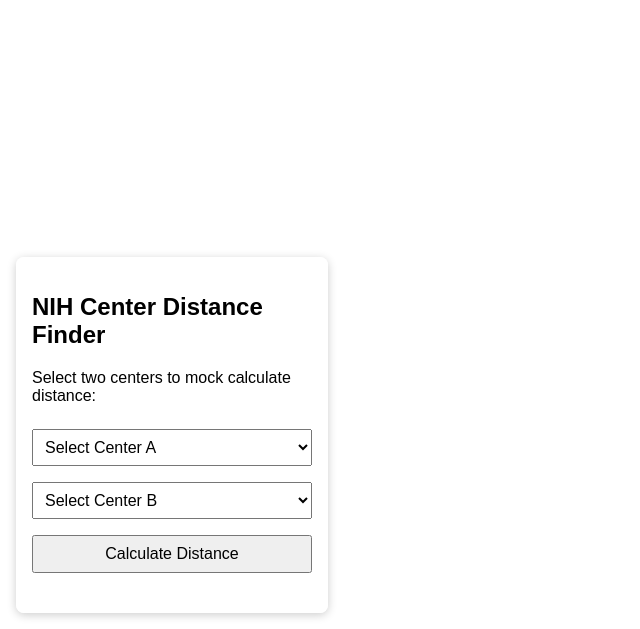
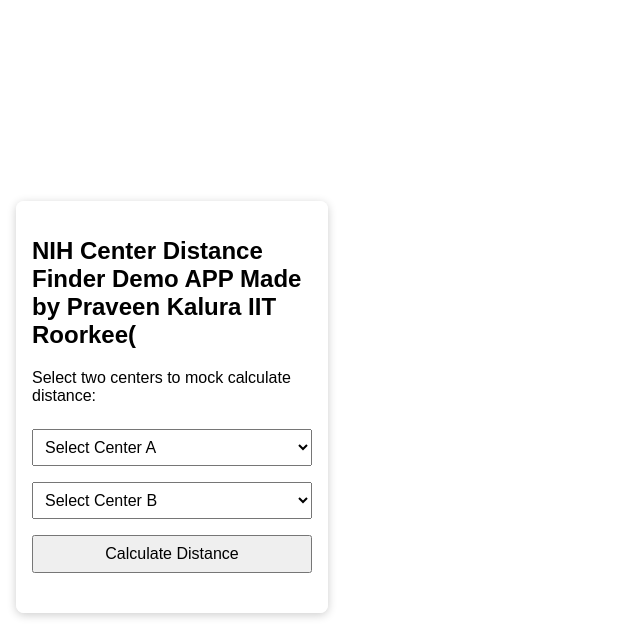
Before and after one commit to praveenkalura/newnihapp, a Django app: page / in a window 1280 px wide. Shown: the part 171-800 px from the top of the page, without its empty margins (0-640 px from the left). Run offline with Django 4.2, Linux system fonts and the light colour scheme; parts of the project's set-up code (start-up, migrations or seed data) failed here and were passed over; some libraries are stand-ins or nearby versions.

Commit message:
Update map.html

```diff
--- a/templates/map.html
+++ b/templates/map.html
@@ -42,13 +42,12 @@
 <body>
 <div id="map"></div>
 <div id="controls">
-  <h2>NIH Center Distance Finder</h2>
+  <h2>NIH Center Distance Finder Demo APP Made by Praveen Kalura IIT Roorkee(</h2>
   <p>Select two centers to mock calculate distance:</p>
   <select id="centerA">
     <option value="">Select Center A</option>
     <option value="Roorkee">National Institute of Hydrology Headquarters, Roorkee</option>
 <option value="Jammu">Western Himalayan Regional Centre, Jammu</option>
-<option value="Kolkata">Eastern Regional Centre, Kolkata</option>
 <option value="Belagavi">Hard Rock Regional Centre, Belagavi</option>
 <option value="Kakinada">Deltaic Regional Centre, Kakinada</option>
 <option value="Bhopal">Central India Hydrology Regional Centre, Bhopal</option>
@@ -60,7 +59,6 @@
     <option value="">Select Center B</option>
     <option value="Roorkee">National Institute of Hydrology Headquarters, Roorkee</option>
 <option value="Jammu">Western Himalayan Regional Centre, Jammu</option>
-<option value="Kolkata">Eastern Regional Centre, Kolkata</option>
 <option value="Belagavi">Hard Rock Regional Centre, Belagavi</option>
 <option value="Kakinada">Deltaic Regional Centre, Kakinada</option>
 <option value="Bhopal">Central India Hydrology Regional Centre, Bhopal</option>
@@ -100,10 +98,6 @@
 new ol.Feature({
         geometry: new ol.geom.Point(ol.proj.fromLonLat([74.857, 32.7266])),
         name: "Western Himalayan Regional Centre, Jammu"
-    }),
-new ol.Feature({
-        geometry: new ol.geom.Point(ol.proj.fromLonLat([88.3639, 22.5726])),
-        name: "Eastern Regional Centre, Kolkata"
     }),
 new ol.Feature({
         geometry: new ol.geom.Point(ol.proj.fromLonLat([74.4977, 15.8497])),
```
